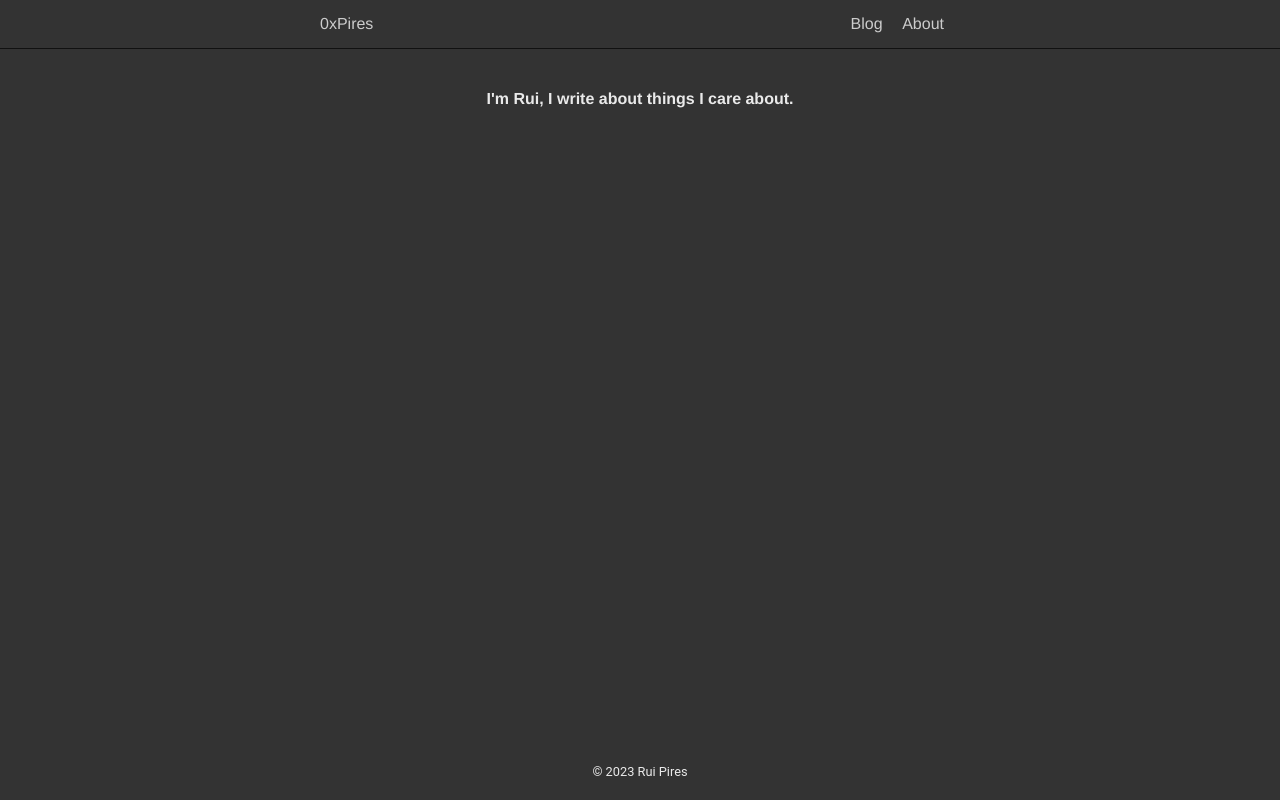
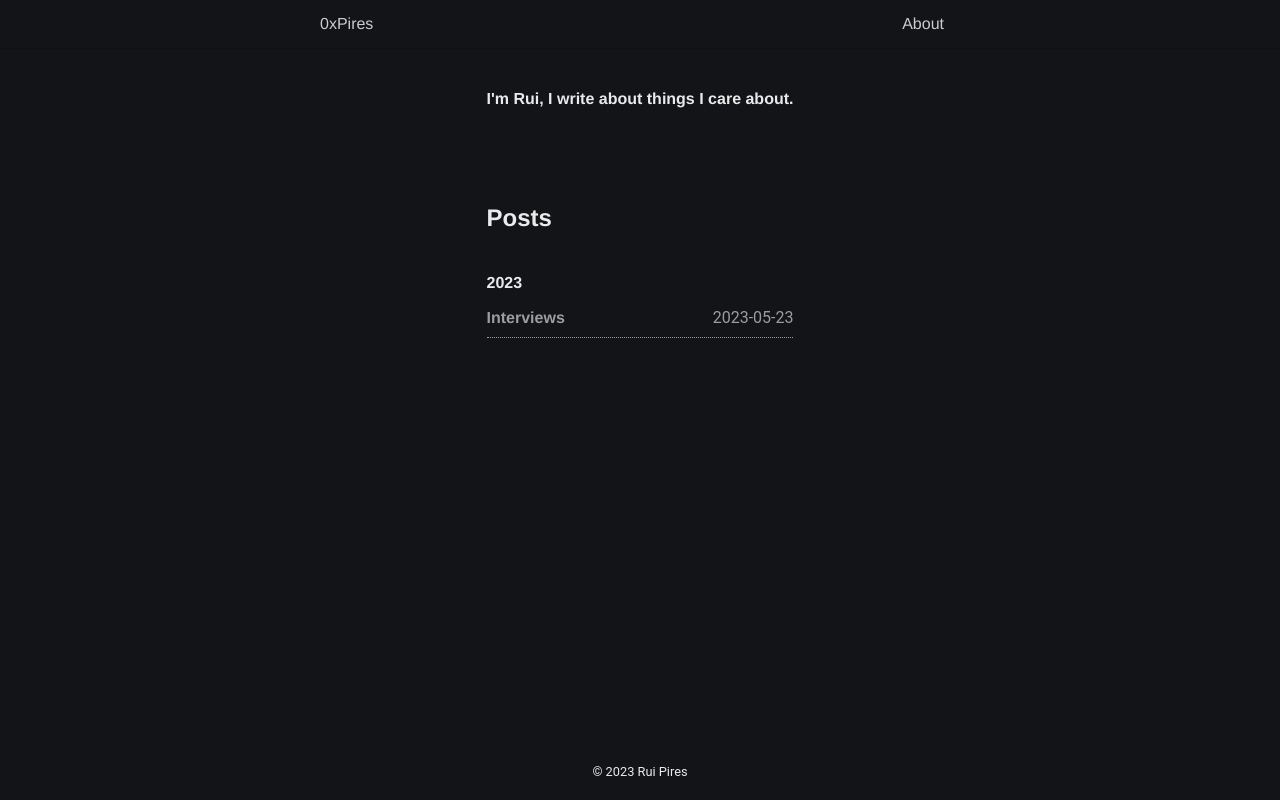
Before and after one commit to piresrui/piresrui.github.io, a plain HTML site: page index.html in a window 1280 px wide. Drawn offline with Linux system fonts and the light colour scheme.

Commit message:
more stylings

```diff
--- a/css/style.css
+++ b/css/style.css
@@ -2,13 +2,14 @@
 body {
     margin: 0;
     line-height: 1.5em;
-    color: #333333;
-    background: #333333;
+    color: #131418;
+    background: #131418;
     font-family: helvetica, arial, sans-serif;
     min-height: 100vh;
     display: flex;
     flex-direction: column;
 }
+
 
 h1, h2, h3, h4, h5, h6, p, center {
     margin-bottom: 0;
@@ -42,7 +43,7 @@ nav section, header section, main, footer section {
 
 /* Navigation panel */
 nav {
-    background: #333333;
+    background: #131418;
     border-bottom: thin solid #111111;
     line-height: 3em;
 }
@@ -68,7 +69,7 @@ nav a:hover, nav a:active {
 
 /* Footer */
 footer {
-    background: #333;
+    background: #131418;
     margin-top: auto;
     padding: 1em 0;
     text-align: center;
@@ -93,6 +94,7 @@ article {
     margin-bottom: 1em;
 }
 
+article h4 a:link, article h4 a:visited,
 article h3 a:link, article h3 a:visited,
 article h2 a:link, article h2 a:visited,
 article h1 a:link, article h1 a:visited,
@@ -100,16 +102,30 @@ article h1 a:link, article h1 a:visited,
     color: #9d9d9d;
 }
 
+article h4 a:hover, article h4 a:active,
 article h3 a:hover, article h3 a:active,
 article h2 a:hover, article h2 a:active,
 article h1 a:hover, article h1 a:active,
 .more:hover, .more:active {
-    color: #ffffff;
+    color: #c87800;
+}
+
+article.item {
+    display: flex;
+    justify-content: space-between;
+    flex-direction: row;
+    align-items: center;
+    padding-bottom: 10px;
+    border-bottom: thin dotted #9d9d9d;
+    margin-top: 0;
+    margin-bottom: 0;
 }
 
 article p {
     word-spacing: 2px;
     line-height: 1.2;
+    color: #9d9d9d;
+
 }
 
 p.meta {
--- a/index.html
+++ b/index.html
@@ -15,7 +15,6 @@
         <a href="/">0xPires</a>
     </span>
     <span class="links">
-        <a href="/blog/">Blog</a>
         <a href="/about/">About</a>
     </span>
 </section>
@@ -29,6 +28,19 @@
     </b>
 </center>
 
+<br>
+<br>
+<br>
+
+<section>
+    <h2>Posts</h2>
+    <br>
+    <h4>2023</h4>
+    <article class="item">
+        <h4><a href="/posts/2023/05/interviews/">Interviews</a></h4>
+        <p>2023-05-23</p>
+    </article>
+</section>
 
 </main>
 
```
Also changed, not shown: about/index.html (+0 -1 lines), blog/index.html (deleted, +0 -49 lines), posts/2023/05/interviews/index.html (renamed from blog/2023/05/interviews/index.html, +1 -2 lines).
